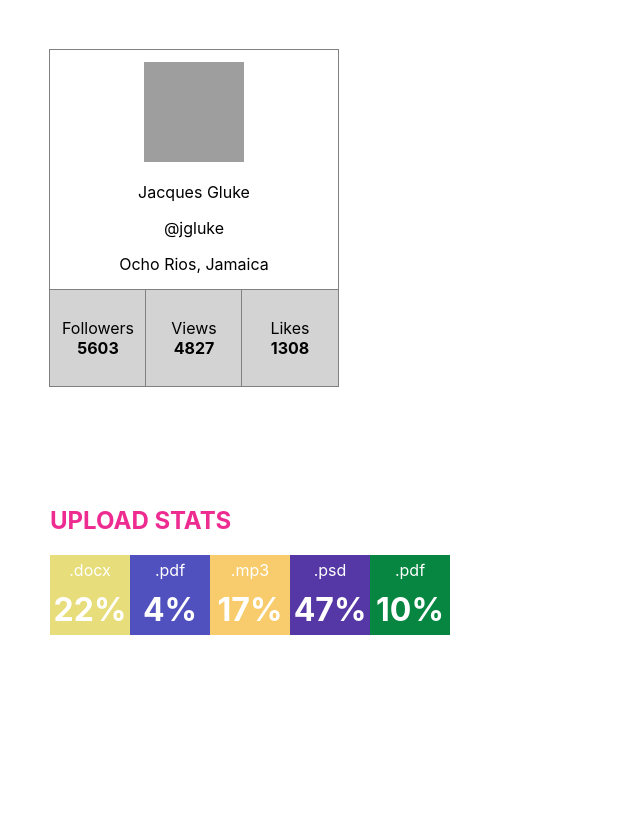
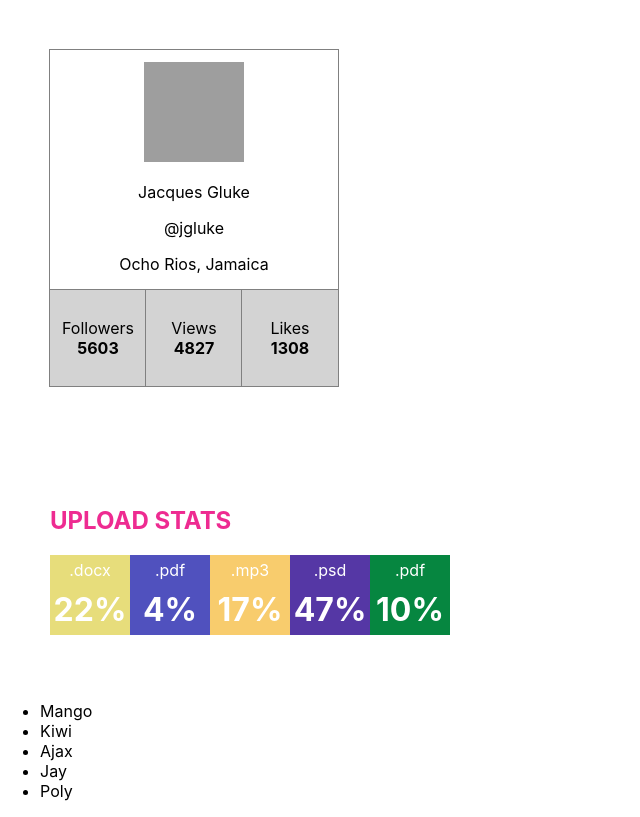
Before and after one commit to Rhilim/goit-react-hw-01-components, a React (Create React App) app: page / in a window 1280 px wide. Shown: the whole page, without its empty margins (0-640 px from the left). Built offline with nearby package versions, Linux system fonts and the light colour scheme; grey boxes are pictures that could not be loaded.

Commit message:
task 3 started, FriendList created

```diff
--- a/src/components/App.js
+++ b/src/components/App.js
@@ -5,6 +5,10 @@ import { StatisticsTitle } from './StatisticsTitle/StatisticsTitle';
 import { StatisticsStats } from './StatisticsStats/StatisticsStats';
 import data from '../data.json';
 import { Container } from './StatisticsTitle/StatisticsTitle.styled';
+
+import { FriendList } from './FriendList/FriendList';
+import friends from '../friends.json';
+import { FriendListItem } from './FriendListItem/FriendListItem';
 
 // import { Container } from './Profile/Profile.styled';
 
@@ -19,9 +23,14 @@ export const App = () => {
         stats={user.stats}
       />
       <Container>
-      <StatisticsTitle title="Upload stats" />
-      <StatisticsStats stats={data} />
+        <StatisticsTitle title="Upload stats" />
+        <StatisticsStats stats={data} />
       </Container>
+
+      <FriendList friends={friends}>
+        <FriendListItem/>
+      </FriendList>
+
     </>
   );
 };
--- /dev/null
+++ b/src/components/FriendList/FriendList.js
@@ -0,0 +1,10 @@
+export const FriendList = ({ friends }) => {
+  console.log({friends})
+  return (
+    <ul>
+      {friends.map(friend => (
+        <li>{friend.name}</li>
+      ))}
+    </ul>
+  );
+};
--- /dev/null
+++ b/src/components/FriendListItem/FriendListItem.js
@@ -0,0 +1,10 @@
+export const FriendListItem = ({friends}) => {
+
+  return (
+    <li class="item">
+      <span className="status"></span>
+      <img className="avatar" src="" alt="User avatar" width="48" />
+      <p className="name"></p>
+    </li>
+  );
+};
--- /dev/null
+++ b/src/friends.json
@@ -0,0 +1,32 @@
+[
+  {
+    "avatar": "https://cdn-icons-png.flaticon.com/512/1998/1998592.png",
+    "name": "Mango",
+    "isOnline": true,
+    "id": 1812
+  },
+  {
+    "avatar": "https://cdn-icons-png.flaticon.com/512/616/616438.png",
+    "name": "Kiwi",
+    "isOnline": false,
+    "id": 1137
+  },
+  {
+    "avatar": "https://cdn-icons-png.flaticon.com/512/1623/1623681.png",
+    "name": "Ajax",
+    "isOnline": true,
+    "id": 1213
+  },
+  {
+    "avatar": "https://cdn-icons-png.flaticon.com/512/2977/2977285.png",
+    "name": "Jay",
+    "isOnline": true,
+    "id": 1714
+  },
+  {
+    "avatar": "https://cdn-icons-png.flaticon.com/512/1998/1998749.png",
+    "name": "Poly",
+    "isOnline": false,
+    "id": 1284
+  }
+]
```
Also changed, not shown: src/components/FriendList/FriendList.styled.js (added), src/components/FriendListItem/FriendListItem.styled.js (added).
